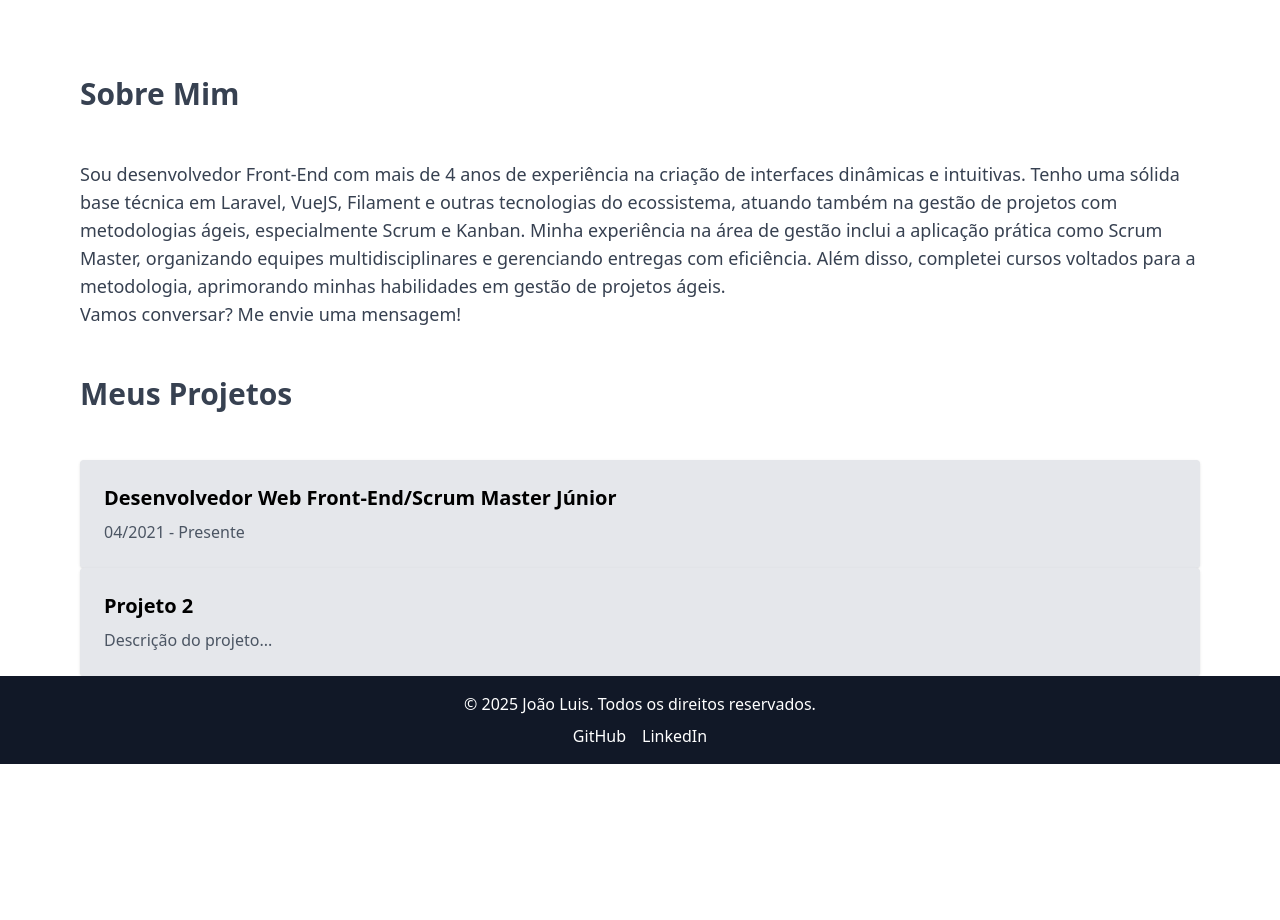
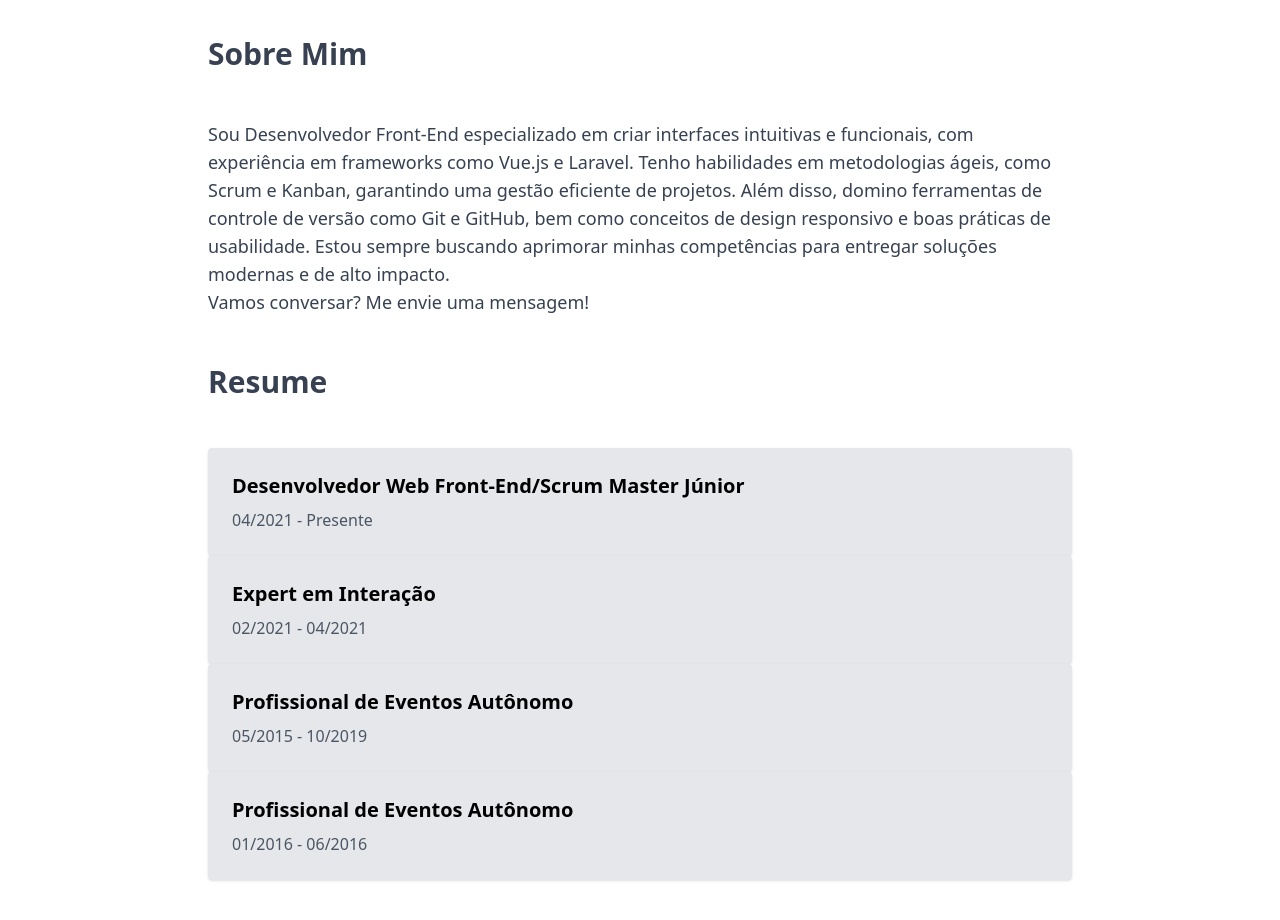
Before and after one commit to joaoluis17/portfolio, a Vue app: page / in a window 1280 px wide. Shown: the part 620-1540 px from the top of the page. Before the commit the page ends 1384 px from the top, so only its background shows below. Built offline with nearby package versions, Linux system fonts and the light colour scheme.

Commit message:
melhorias visuais no site

```diff
--- a/src/App.vue
+++ b/src/App.vue
@@ -1,20 +1,13 @@
 <template>
-  <div class="font-sans w-full">
-    <Header />
+  <div class="font-sans app-container max-w-5xl">
     <main>
       <router-view />
-      <About />
-      <Projects />
     </main>
-    <Footer />
   </div>
 </template>
 
 <script setup lang="ts">
-import Header from './components/Header.vue';
-import About from './views/About.vue';
-import Projects from './views/Projects.vue';
-import Footer from './components/Footer.vue';
+
 </script>
 
 <style>
@@ -22,4 +15,18 @@ body {
   margin: 0;
   font-family: 'Inter', sans-serif;
 }
+
+.app-container {
+  display: flex;
+  flex-direction: column;
+  justify-content: center;
+  align-items: center;
+  min-height: 100vh;
+  margin: 0 auto;
+}
+
+main {
+  width: 100%;
+  text-align: center;
+}
 </style>
--- a/src/router/index.ts
+++ b/src/router/index.ts
@@ -1,18 +1,12 @@
 import { createRouter, createWebHistory } from 'vue-router';
-import Home from '../views/Home.vue'; // Certifique-se de que este caminho está correto
-import Contact from '../views/Contact.vue';
+import Home from '@/views/Home.vue';
+import About from '@/views/About.vue';
+import Projects from '@/views/Projects.vue';
+import Contact from '@/views/Contact.vue';
 
 const routes = [
-  {
-    path: '/',
-    name: 'Home',
-    component: Home,
-  },
-  {
-    path: '/contact',
-    name: 'Contact',
-    component: Contact,
-  },
+  { path: '/', component: Home },
+  { path: '/contact', component: Contact },
 ];
 
 const router = createRouter({
--- a/src/views/About.vue
+++ b/src/views/About.vue
@@ -1,9 +1,8 @@
 <template>
-  <section id="about" class="px-20 mx-auto">
+  <section id="about" class="w-full px-20">
     <h2 class="text-3xl text-gray-700 font-bold my-12">Sobre Mim</h2>
     <p class="text-lg text-gray-700">
-      Sou desenvolvedor Front-End com mais de 4 anos de experiência na criação de interfaces dinâmicas e intuitivas. Tenho uma sólida base técnica em Laravel, VueJS, Filament e outras tecnologias do ecossistema, atuando também na gestão de projetos com metodologias ágeis, especialmente Scrum e Kanban. Minha experiência na área de gestão inclui a aplicação prática como Scrum Master, organizando equipes multidisciplinares e gerenciando entregas com eficiência. Além disso, completei cursos voltados para a metodologia, aprimorando minhas habilidades em gestão de projetos ágeis.
-    </p>
+      Sou Desenvolvedor Front-End especializado em criar interfaces intuitivas e funcionais, com experiência em frameworks como Vue.js e Laravel. Tenho habilidades em metodologias ágeis, como Scrum e Kanban, garantindo uma gestão eficiente de projetos. Além disso, domino ferramentas de controle de versão como Git e GitHub, bem como conceitos de design responsivo e boas práticas de usabilidade. Estou sempre buscando aprimorar minhas competências para entregar soluções modernas e de alto impacto.    </p>
     <p class="text-lg text-gray-700">Vamos conversar? Me envie uma mensagem!</p>
   </section>
 </template>
--- a/src/views/Contact.vue
+++ b/src/views/Contact.vue
@@ -2,20 +2,76 @@
   <section id="contact" class="p-8 bg-gray-100">
     <h2 class="text-3xl font-bold mb-4">Contato</h2>
     <p>Entre em contato comigo:</p>
-    <form class="flex flex-col space-y-4 max-w-md">
-      <input type="text" placeholder="Seu Nome" class="p-2 border rounded" />
-      <input type="email" placeholder="Seu Email" class="p-2 border rounded" />
-      <textarea placeholder="Sua Mensagem" class="p-2 border rounded"></textarea>
-      <button type="submit" class="bg-blue-500 text-white py-2 px-4 rounded hover:bg-blue-700">Enviar</button>
+    <form @submit.prevent="handleSubmit" class="flex flex-col space-y-4 max-w-md">
+      <input
+          type="text"
+          v-model="form.name"
+          placeholder="Seu Nome"
+          class="p-2 border rounded"
+          required
+      />
+      <input
+          type="email"
+          v-model="form.email"
+          placeholder="Seu Email"
+          class="p-2 border rounded"
+          required
+      />
+      <input
+          type="tel"
+          v-model="form.phone"
+          placeholder="Seu Telefone/WhatsApp (opcional)"
+          class="p-2 border rounded"
+      />
+      <textarea
+          v-model="form.message"
+          placeholder="Sua Mensagem"
+          class="p-2 border rounded"
+          required
+      ></textarea>
+      <button
+          type="submit"
+          class="bg-blue-500 text-white py-2 px-4 rounded hover:bg-blue-700"
+      >
+        Enviar
+      </button>
     </form>
+
+    <!-- Botão Voltar -->
+    <button
+        @click="$router.back()"
+        class="mt-6 bg-gray-200 text-gray-800 py-2 px-4 rounded hover:bg-gray-300 self-start text-left"
+    >
+      Voltar
+    </button>
   </section>
 </template>
 
 <script>
 export default {
   name: 'Contact',
+  data() {
+    return {
+      form: {
+        name: '',
+        email: '',
+        phone: '',
+        message: '',
+      },
+    };
+  },
+  methods: {
+    handleSubmit() {
+      const { name, email, phone, message } = this.form;
+      console.log('Dados enviados:', { name, email, phone, message });
+
+      // Lógica para processar os dados
+      alert('Formulário enviado com sucesso!');
+    },
+  },
 };
 </script>
 
 <style scoped>
+/* Estilo adicional, se necessário */
 </style>
--- a/src/views/Home.vue
+++ b/src/views/Home.vue
@@ -487,11 +487,39 @@
         </label>
       </div>
     </div>
-    <router-link to="/contact" className="mt-12">
-      <button className="bg-blue-500 text-white py-2 px-6 rounded hover:bg-blue-700">
+    <router-link to="/contact" class="mt-12">
+      <button class="bg-blue-500 text-white py-2 px-6 rounded hover:bg-blue-700">
         Entre em Contato
       </button>
     </router-link>
+  </section>
+
+  <section id="about" class="w-full px-20 items-start text-left">
+    <h2 class="text-3xl text-gray-700 font-bold my-12">Sobre Mim</h2>
+    <p class="text-lg text-gray-700">
+      Sou Desenvolvedor Front-End especializado em criar interfaces intuitivas e funcionais, com experiência em frameworks como Vue.js e Laravel. Tenho habilidades em metodologias ágeis, como Scrum e Kanban, garantindo uma gestão eficiente de projetos. Além disso, domino ferramentas de controle de versão como Git e GitHub, bem como conceitos de design responsivo e boas práticas de usabilidade. Estou sempre buscando aprimorar minhas competências para entregar soluções modernas e de alto impacto.    </p>
+    <p class="text-lg text-gray-700">Vamos conversar? Me envie uma mensagem!</p>
+  </section>
+
+  <section id="projects" class="px-20 mx-auto items-start text-left">
+    <h2 class="text-3xl text-gray-700 font-bold my-12">Resume</h2>
+    <div class="mb-12">
+      <div class="bg-gray-200 p-6 rounded shadow hover:shadow-lg transition-shadow">
+        <h3 class="text-xl font-bold mb-2">Desenvolvedor Web Front-End/Scrum Master Júnior</h3>
+        <p class="text-gray-600">04/2021 - Presente</p>
+      </div>
+      <div class="bg-gray-200 p-6 rounded shadow hover:shadow-lg transition-shadow">
+        <h3 class="text-xl font-bold mb-2">Expert em Interação</h3>
+        <p class="text-gray-600">02/2021 - 04/2021</p>
+      </div><div class="bg-gray-200 p-6 rounded shadow hover:shadow-lg transition-shadow">
+      <h3 class="text-xl font-bold mb-2">Profissional de Eventos Autônomo</h3>
+      <p class="text-gray-600">05/2015 - 10/2019</p>
+    </div>
+      <div class="bg-gray-200 p-6 rounded shadow hover:shadow-lg transition-shadow">
+        <h3 class="text-xl font-bold mb-2">Profissional de Eventos Autônomo</h3>
+        <p class="text-gray-600">01/2016 - 06/2016</p>
+      </div>
+    </div>
   </section>
 </template>
 
--- a/src/views/Projects.vue
+++ b/src/views/Projects.vue
@@ -1,16 +1,30 @@
 <template>
   <section id="projects" class="px-20 mx-auto">
-    <h2 class="text-3xl text-gray-700 font-bold my-12">Meus Projetos</h2>
-    <div class="">
+    <h2 class="text-3xl text-gray-700 font-bold my-12">Resume</h2>
+    <div class="mb-12">
       <div class="bg-gray-200 p-6 rounded shadow hover:shadow-lg transition-shadow">
         <h3 class="text-xl font-bold mb-2">Desenvolvedor Web Front-End/Scrum Master Júnior</h3>
         <p class="text-gray-600">04/2021 - Presente</p>
       </div>
       <div class="bg-gray-200 p-6 rounded shadow hover:shadow-lg transition-shadow">
-        <h3 class="text-xl font-bold mb-2">Projeto 2</h3>
-        <p class="text-gray-600">Descrição do projeto...</p>
+        <h3 class="text-xl font-bold mb-2">Expert em Interação</h3>
+        <p class="text-gray-600">02/2021 - 04/2021</p>
+      </div><div class="bg-gray-200 p-6 rounded shadow hover:shadow-lg transition-shadow">
+        <h3 class="text-xl font-bold mb-2">Profissional de Eventos Autônomo</h3>
+        <p class="text-gray-600">05/2015 - 10/2019</p>
+      </div>
+      <div class="bg-gray-200 p-6 rounded shadow hover:shadow-lg transition-shadow">
+          <h3 class="text-xl font-bold mb-2">Profissional de Eventos Autônomo</h3>
+          <p class="text-gray-600">01/2016 - 06/2016</p>
       </div>
     </div>
+  </section>
+
+  <section id="about" class="w-full px-20">
+    <h2 class="text-3xl text-gray-700 font-bold my-12">Sobre Mim</h2>
+    <p class="text-lg text-gray-700">
+      Sou Desenvolvedor Front-End especializado em criar interfaces intuitivas e funcionais, com experiência em frameworks como Vue.js e Laravel. Tenho habilidades em metodologias ágeis, como Scrum e Kanban, garantindo uma gestão eficiente de projetos. Além disso, domino ferramentas de controle de versão como Git e GitHub, bem como conceitos de design responsivo e boas práticas de usabilidade. Estou sempre buscando aprimorar minhas competências para entregar soluções modernas e de alto impacto.    </p>
+    <p class="text-lg text-gray-700">Vamos conversar? Me envie uma mensagem!</p>
   </section>
 </template>
 
```
